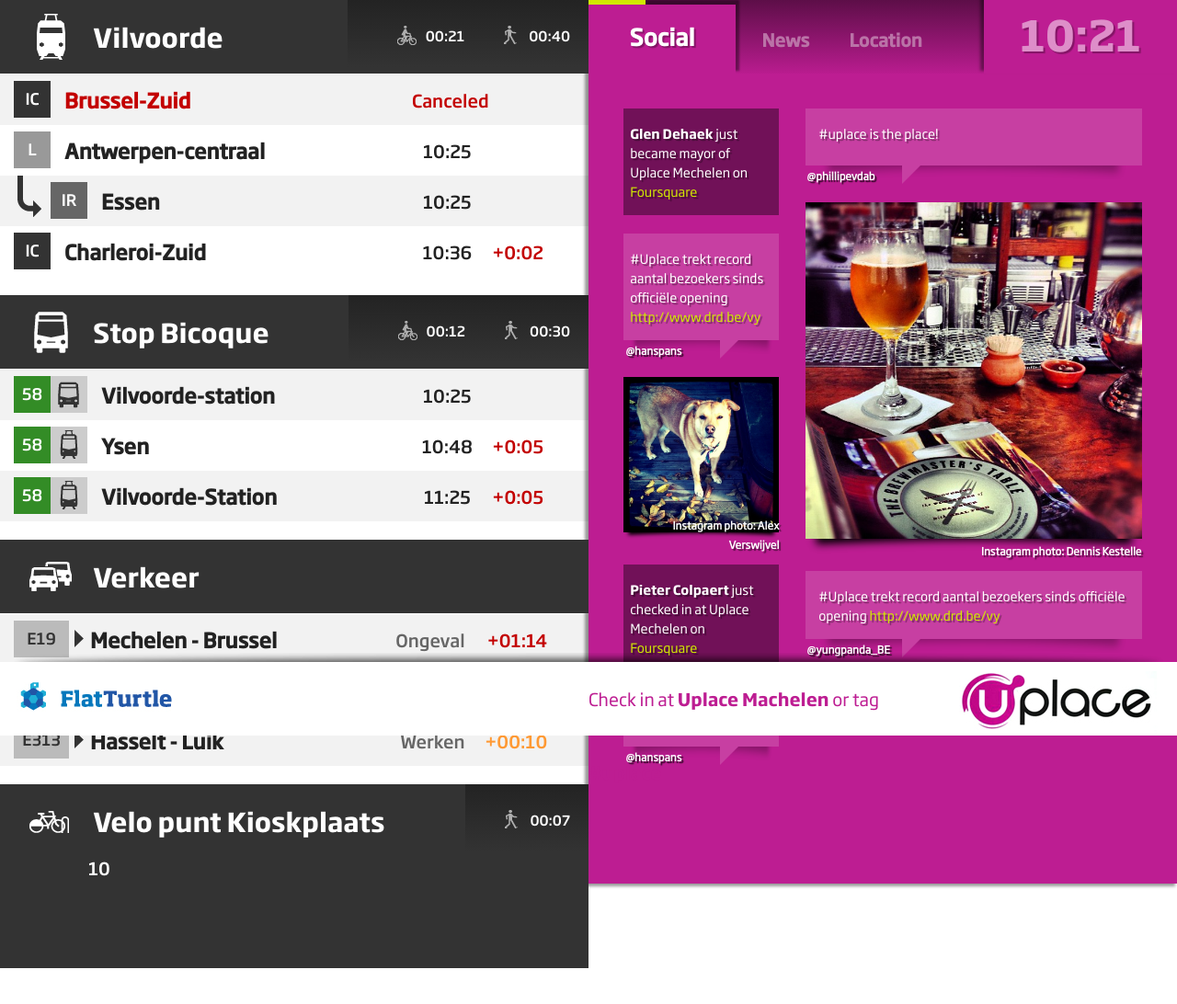
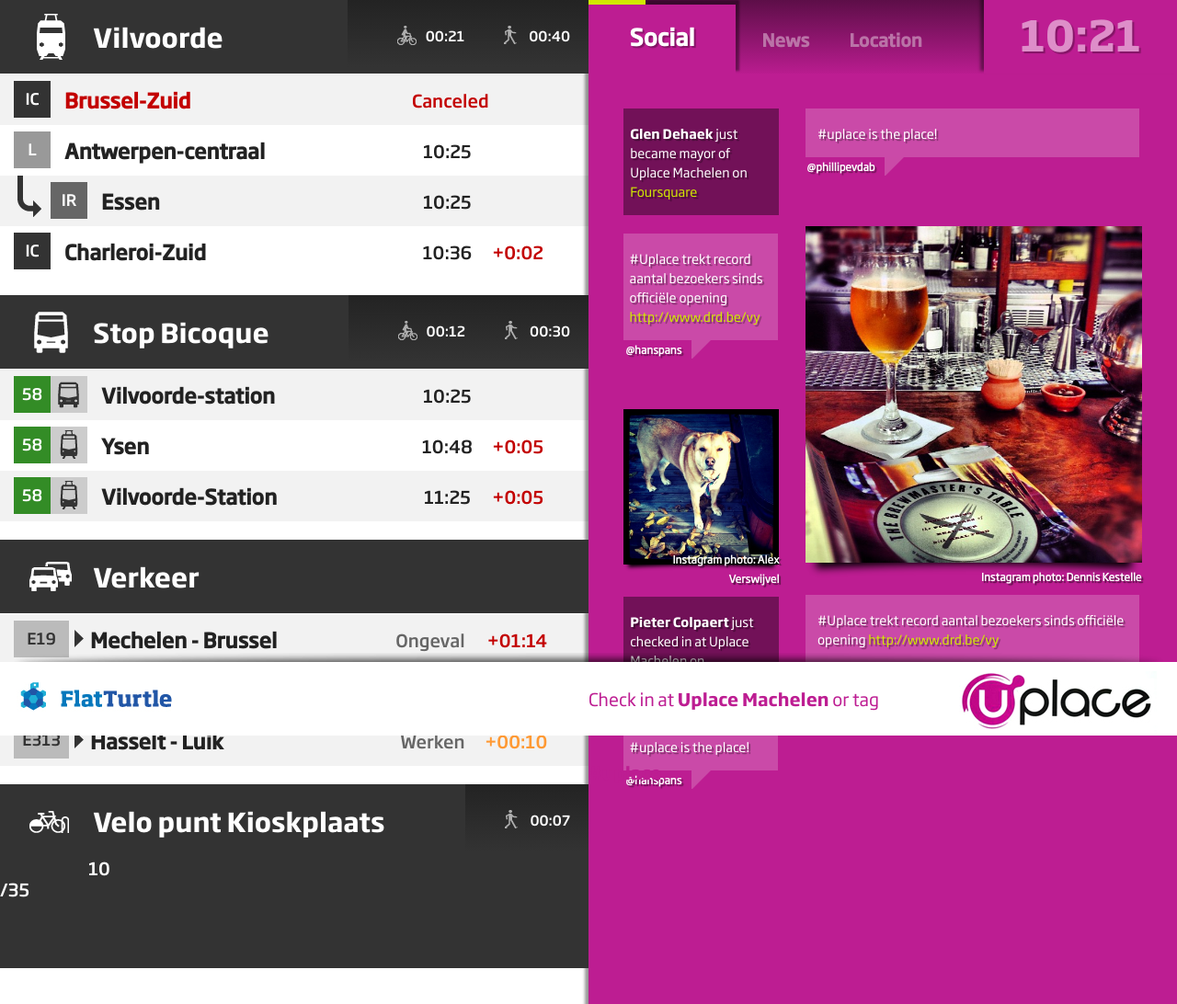
Before and after one commit to oSoc13/MyTurtle, a CodeIgniter app: page / in a window 1280 px wide. Shown: the whole page at 92% size. Before the commit the page ends 1053 px from the top, so only its background shows below. Run offline with CodeIgniter, Linux system fonts and the light colour scheme.

Commit message:
Better code for dynamic use

```diff
--- a/client/css/main.css
+++ b/client/css/main.css
@@ -62,6 +62,16 @@ display: block;
 -webkit-margin-after: 0;
 -webkit-margin-start: 0px;
 -webkit-margin-end: 0px;
+}
+
+h5 {
+display: block;
+font-size: 0.83em;
+-webkit-margin-before: 0;
+-webkit-margin-after: 0;
+-webkit-margin-start: 0px;
+-webkit-margin-end: 0px;
+font-weight: bold;
 }
 
 body {
@@ -408,6 +418,27 @@ ul li{
 }
 
 
+.results ul .amount{
+	position:absolute;
+	left:10px;
+	text-align:left;
+	display:block;
+}
+
+.results .turtle .colorGrey{
+	background-color:#999;
+	height:85px;
+}
+
+.results ul .amount .small{
+	display:inline-block;
+}
+
+.results ul .amount .big{
+	display:inline-block;
+}
+
+
 
 /*
 * ICONS TITLES PUBLIC TRANSPORT
@@ -429,11 +460,11 @@ ul li{
 */
 
 .widget{
-	background-color:#bd1d92;
 	-webkit-box-shadow:  -3px 2px 3px 1px rgba(0, 0, 0, 0.4);
     box-shadow:  -3px 2px 3px 1px rgba(0, 0, 0, 0.4);
 	color:#FFF;
 	}
+
 
 .widget .titleBar{
 	width:100%;
@@ -491,7 +522,6 @@ ul li{
 	right:0;
 	top:0;
 	bottom:0;
-	background-color:#bd1d92;
 	-webkit-box-shadow:  -3px -4px 3px 1px rgba(0, 0, 0, 0.4);
     box-shadow:  -3px -4px 3px 1px rgba(0, 0, 0, 0.4);
 	font-size:2.4em;
@@ -507,9 +537,17 @@ ul li{
 	line-height:1.5em;
 	font-family:SohoGothicProReg;
 	font-size:14px;
+	height:100%;
 }
 
+
 .widget .social{
+	width:100%;
+	padding-bottom:70px;
+
+}
+
+.widget .weather{
 	width:100%;
 	padding-bottom:70px;
 }
@@ -539,7 +577,7 @@ ul li{
 	height:auto;
 	margin-bottom:20px;
 	text-shadow: 2px 2px 1px rgba(0,0,0,0.4);
-	background-color:#711158;
+	background-color:rgba(0,0,0,0.4);
 }
 
 .widget .social .instgrm{
@@ -561,46 +599,59 @@ ul li{
 	display:block;
 }
 
-.widget .social .tweet{
-	width:92%;
-	padding:16px 4% 16px 4%;
-	min-height:30px;
-	text-shadow: 2px 2px 1px rgba(0,0,0,0.4);
-	background-color:#c73fa2;
-	position:relative;
-	margin-bottom:40px;
-	height:auto;
-}
-
-.widget .social h5{
+.widget .social .instgrm h5{
 	position:absolute;
-	bottom:-40px;
+	bottom:-25px;
 	left:2px;
 	text-shadow: 2px 2px 1px rgba(0,0,0,0.7);
 	z-index:3;
 }
 
+.widget .social .tweet{
+	width:92%;
+	min-height:30px;
+	text-shadow: 2px 2px 1px rgba(0,0,0,0.4);
+	margin-bottom:40px;
+}
+
+.widget .social .tweet .content{
+	width:100%;
+	/*background-color:#c73fa2;*/
+	background-color:rgba(255,255,255,0.2);
+	padding:16px 4% 16px 4%;
+}
+
+.widget .social .tweet .content{
+	display:block;
+}
+
+.widget .social .tweet .info h5{
+	position:relative;
+	display:inline-block;
+	top:-15px;
+	left:2px;
+}
+
+.widget .social .tweet .info .speak{
+	border-width: 20px 20px 0 0;
+	border-style: solid;
+	/*border-color: #c73fa2 transparent;*/
+	border-color: rgba(255,255,255,0.2) transparent;
+	display:inline-block;
+	width:1px;
+	height:10px;
+	margin-left:10px;
+}
+
+
 .widget .social .instgrm h5{
 	right:0;
 	text-align:right;
-	bottom:-42px;
+	bottom:-25px;
 	text-shadow: 2px 2px 1px rgba(0,0,0,0.5);
 }
 
-.widget .social .tweet:before{
-    content: "";
-	position: absolute;
-	bottom: -20px;
-	left: 105px;
-	border-width: 20px 20px 0 0;
-	border-style: solid;
-	border-color: #c73fa2 transparent;
-	display: block;
-	width: 0;
-	z-index:99999;
-}
-
-.widget .social .tweet:after{
+/*.widget .social .tweet .content:after{
     content: "";
 	position:absolute;
 	background-image:url(images/shadow3.png);
@@ -613,7 +664,7 @@ ul li{
 	bottom:-15px;
 	display:block;
 	z-index:0;
-}
+}*/
 
 
 .widget .yellow{
--- a/client/js/main.js
+++ b/client/js/main.js
@@ -3,7 +3,7 @@ var yellowBar = $(".timerBarYellow");
 var counterBar = 0;
 
 $(document).ready(function() {
-  setImageAtStart();
+  setWidgetsAtStart();
   timer();
   setTimeOnScreen();
 });
@@ -25,17 +25,27 @@ function setTimeOnScreen(){
 }
 
 $(window).resize(function(){
-	setImageAtStart();
+	setWidgetsAtStart();
 	timer();
 });
 
+
 /* FUNCTION TO SET INSTAGRAM IMAGE WITH RIGHT WIDTH AND HEIGHT*/
-function setImageAtStart(){
+function setWidgetsAtStart(){
 	$(".instgrm").each(function(){
 		var widthImg = $(this).width();
 		$(this).height(widthImg);
 		$(this).find(".img").css({"width":widthImg, "height":widthImg});
 	});
+
+	$(".tweet").each(function(){
+		var widthText = $(this).find('h5').width();
+		widthText = parseInt(widthText + 5);
+
+
+	});
+
+
 }
 
 function timer(){
--- a/client/template.php
+++ b/client/template.php
@@ -171,7 +171,8 @@
                     </div>
                     <div class="titleBar">
 						<div class="amount">
-                        	10
+                        	<p class="small">10</p>
+                            <p class="big">/35</p>
                         </div>
                     </div>
                 </section>
@@ -181,7 +182,7 @@
 
 
             <!-- LOCATION TURTLE -->
-            <section class="panel widget">
+            <section class="panel widget color">
                 <section class="titleBar clearfix">
                     <div class="timerBar">
                         <div class="timerBarYellow"></div>
@@ -195,7 +196,7 @@
                     <div id="location" class="nav">
                         <h4>Location</h4>
                     </div>
-                    <section class="clock">
+                    <section class="clock color">
                         <h4>10:21</h4>
                     </section>
                 </section>
@@ -205,38 +206,59 @@
                         </div>
                         <div id="leftColumn">
                         	<div class="fsq">
-                            	<p><span class="bold">Glen Dehaek</span> just became mayor of Uplace Mechelen on <span class="yellow">Foursquare</span></p>
+                            	<p><span class="bold">Glen Dehaek</span> just became mayor of Uplace Machelen on <span class="yellow">Foursquare</span></p>
                         	</div>
                             <div class="tweet">
-                            	<p>#Uplace trekt record aantal bezoekers sinds officiële opening <span class="yellow">http://www.drd.be/vy</span></p>
+                            	<div class="content"><p>#Uplace trekt record aantal bezoekers sinds officiële opening <span class="yellow">http://www.drd.be/vy</span></p></div>
+                                <div class="info">
                                 	<h5>@hanspans</h5>
+                                	<div class="speak"></div>
+                                </div>
                        	 	</div>
                             <div class="instgrm">
                            		<img src="client/css/images/Instagram-shot2.jpg" class="img" />
                                 <h5>Instagram photo: Alex Verswijvel</h5>
                         	</div>
                             <div class="fsq">
-                            	<p><span class="bold">Pieter Colpaert</span> just checked in at Uplace Mechelen on <span class="yellow">Foursquare</span></p>
+                            	<p><span class="bold">Pieter Colpaert</span> just checked in at Uplace Machelen on <span class="yellow">Foursquare</span></p>
                             </div>
                             <div class="tweet">
+                            	<div class="content">
                             		<p>#uplace is the place!</p>
+                                </div>
+                                <div class="info">
                                 	<h5>@hanspans</h5>
+                                	<div class="speak"></div>
+                                </div>
                         	</div>
                        	</div>
                         <div id="rightColumn">
                         	<div class="tweet">
+                            	<div class="content">
                             		<p>#uplace is the place!</p>
+                                </div>
+                                <div class="info">
                                 	<h5>@phillipevdab</h5>
+                                	<div class="speak"></div>
+                                </div>
                         	</div>
                             <div class="instgrm">
                             	<img src="client/css/images/Instagram-shot.jpg" class="img" />
                                 <h5>Instagram photo: Dennis Kestelle</h5>
                         	</div>
                             <div class="tweet">
+                                <div class="content">
                             		<p>#Uplace trekt record aantal bezoekers sinds officiële opening <span class="yellow">http://www.drd.be/vy</span></p>
+                                </div>
+                                <div class="info">
                                 	<h5>@yungpanda_BE</h5>
+                                	<div class="speak"></div>
                                 </div>
                         	</div>
+                        </div>
+                    </section>
+                    <section class="weather">
+
                     </section>
                  </section>
             </section>
```
Lines whose indentation alone changed are shown as unchanged.
